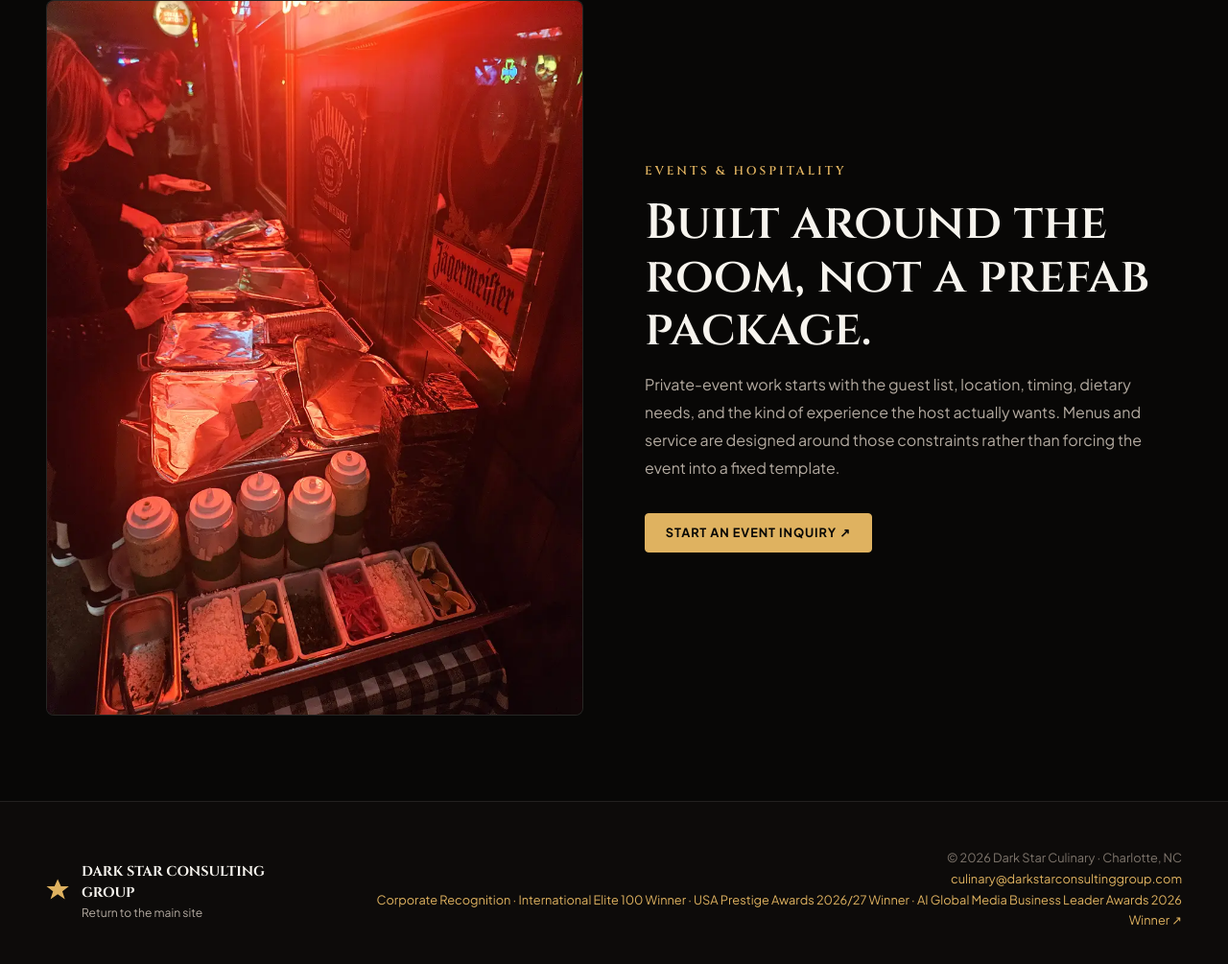
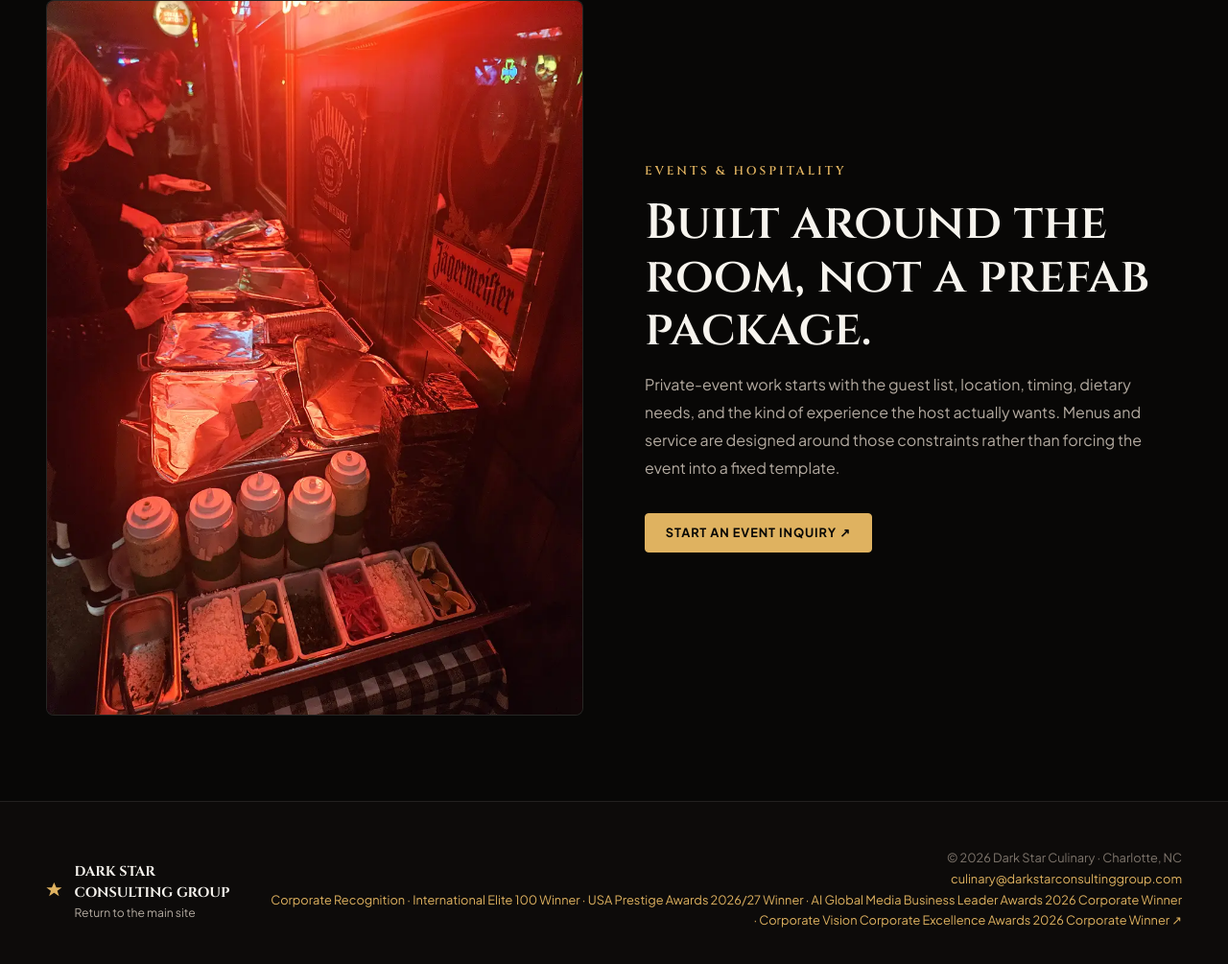
Before and after one commit to dev-in-portfolio/darkstarculinary, a website built with Vite: page index.html in a window 1280 px wide. Shown: the part 2898-3903 px from the top of the page at 96% size. Built offline with nearby package versions, Linux system fonts and the light colour scheme.

Commit message:
Add Corporate Vision corporate award footer

```diff
--- a/index.html
+++ b/index.html
@@ -67,7 +67,7 @@
 
   <div id="lightbox-modal" class="lightbox-modal" role="dialog" aria-modal="true" aria-hidden="true" aria-label="Culinary photography lightbox"><div class="lightbox-content"><button class="lightbox-close" aria-label="Close">&times;</button><button class="lightbox-nav prev" aria-label="Previous">&lsaquo;</button><button class="lightbox-nav next" aria-label="Next">&rsaquo;</button><img src="" alt="" class="lightbox-img"><div class="lightbox-caption"><div class="lightbox-title"></div><div class="lightbox-sub"></div></div></div></div>
 
-  <footer class="culinary-footer"><div class="footer-content"><a class="footer-brand" href="https://darkstarconsultinggroup.com"><svg viewBox="0 0 100 100" aria-hidden="true"><polygon points="50,5 64,36 98,36 70,57 81,91 50,70 19,91 30,57 2,36 36,36"/></svg><div><strong>DARK STAR CONSULTING GROUP</strong><span>Return to the main site</span></div></a><div class="footer-meta">© 2026 Dark Star Culinary · Charlotte, NC<br><a href="mailto:culinary@darkstarconsultinggroup.com">culinary@darkstarconsultinggroup.com</a><br><a href="https://darkstarconsultinggroup.com/recognition">Corporate Recognition · International Elite 100 Winner · USA Prestige Awards 2026/27 Winner · AI Global Media Business Leader Awards 2026 Winner ↗</a></div></div></footer>
+  <footer class="culinary-footer"><div class="footer-content"><a class="footer-brand" href="https://darkstarconsultinggroup.com"><svg viewBox="0 0 100 100" aria-hidden="true"><polygon points="50,5 64,36 98,36 70,57 81,91 50,70 19,91 30,57 2,36 36,36"/></svg><div><strong>DARK STAR CONSULTING GROUP</strong><span>Return to the main site</span></div></a><div class="footer-meta">© 2026 Dark Star Culinary · Charlotte, NC<br><a href="mailto:culinary@darkstarconsultinggroup.com">culinary@darkstarconsultinggroup.com</a><br><a href="https://darkstarconsultinggroup.com/recognition">Corporate Recognition · International Elite 100 Winner · USA Prestige Awards 2026/27 Winner · AI Global Media Business Leader Awards 2026 Corporate Winner · Corporate Vision Corporate Excellence Awards 2026 Corporate Winner ↗</a></div></div></footer>
   <script type="module" src="/src/main.js"></script>
 </body>
 </html>
```
